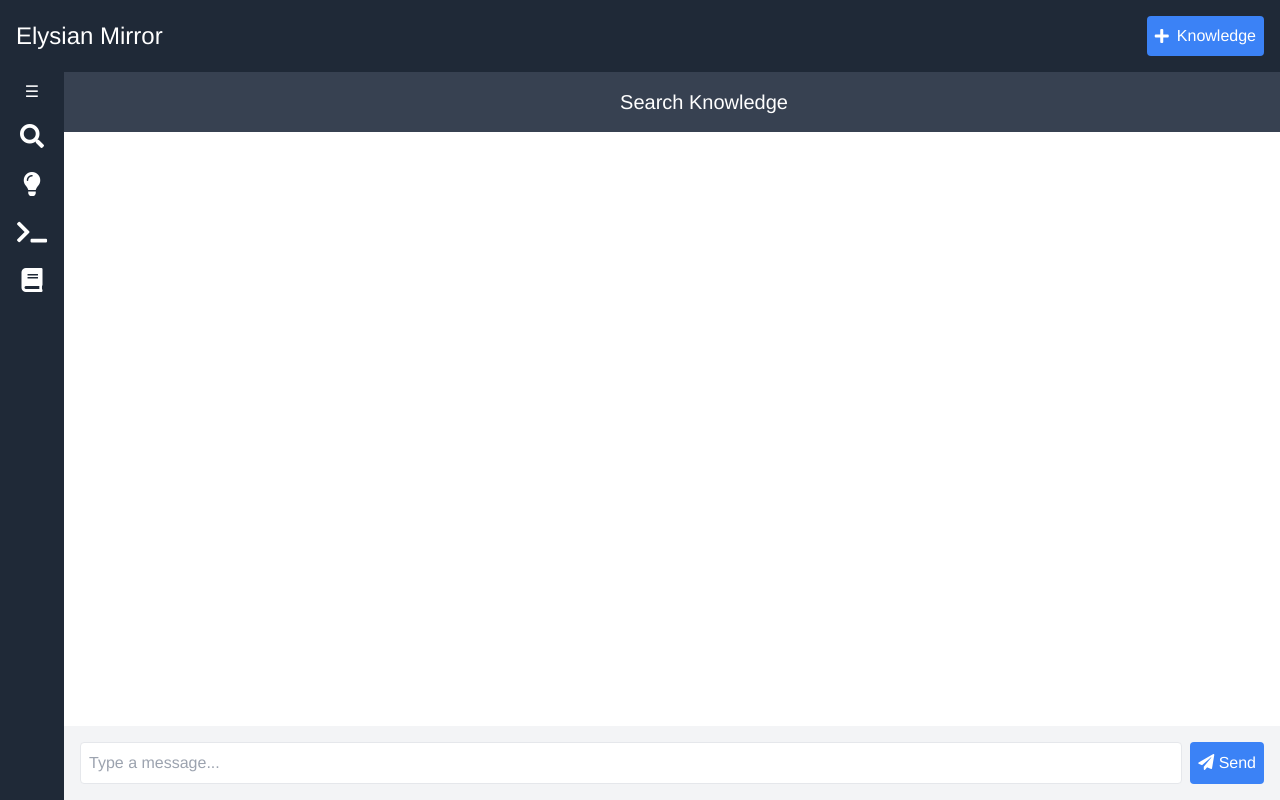
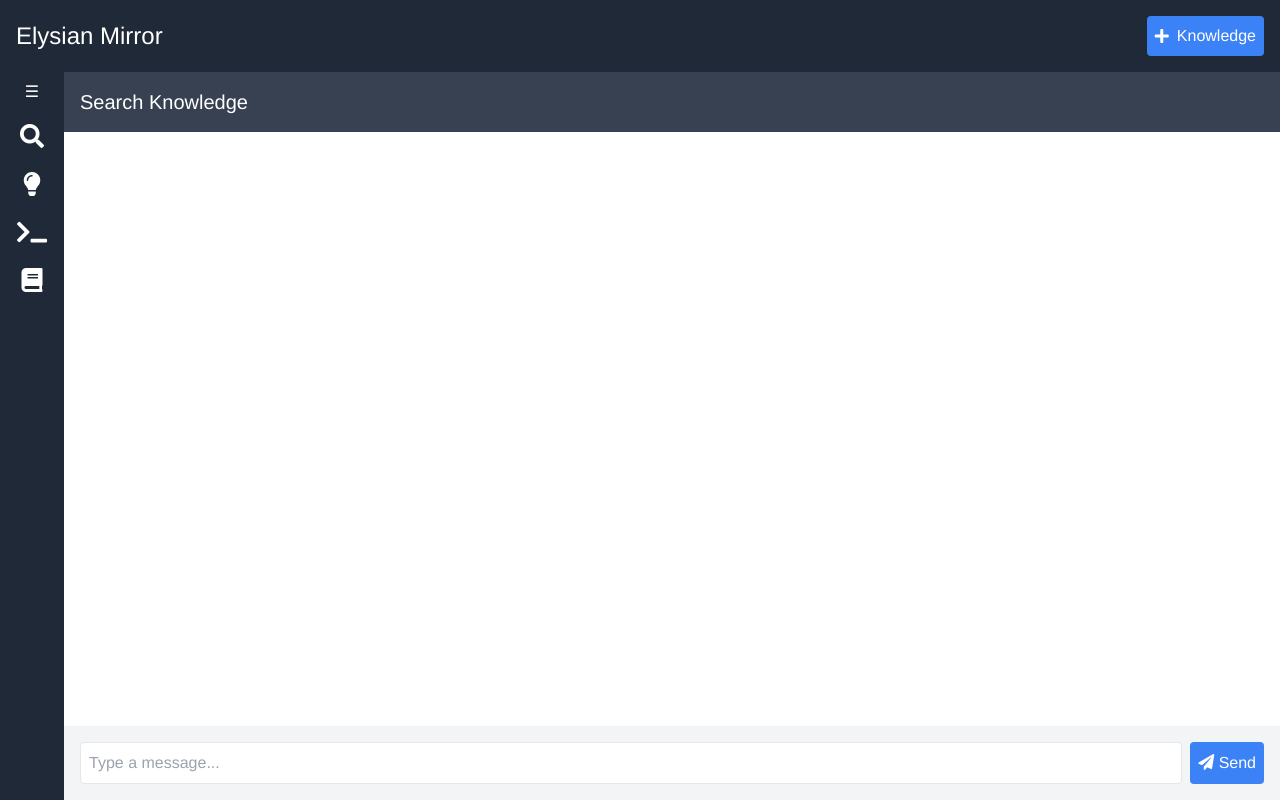
Before and after one commit to n3rdgir1/elysian-mirror, a Vue app in the folder frontend/: page /search-knowledge in a window 1280 px wide. Built offline with nearby package versions, Linux system fonts and the light colour scheme.

Commit message:
left-align sub titles

```diff
--- a/frontend/src/components/ChatWindow.vue
+++ b/frontend/src/components/ChatWindow.vue
@@ -1,7 +1,7 @@
 <template>
   <div class="flex flex-col h-full w-full">
     <div class="bg-gray-700 text-white p-4 fixed w-full">
-      <h2 class="text-xl">{{ title }}</h2>
+      <h2 class="text-xl text-left">{{ title }}</h2>
     </div>
     <div class="flex-1 overflow-y-auto p-4 mt-16">
       <div v-for="(message, index) in messages" :key="index" class="mb-2">
--- a/frontend/src/views/KnowledgeBase.vue
+++ b/frontend/src/views/KnowledgeBase.vue
@@ -1,7 +1,7 @@
 <template>
   <div class="flex flex-col h-full w-full">
     <div class="bg-gray-700 text-white p-4 fixed w-full">
-      <h1 class="text-2xl">Knowledge Base</h1>
+      <h1 class="text-2xl text-left">Knowledge Base</h1>
     </div>
     <div class="flex-1 overflow-y-auto p-4 mt-16">
       <ul>
--- a/frontend/src/views/SystemPrompt.vue
+++ b/frontend/src/views/SystemPrompt.vue
@@ -1,7 +1,7 @@
 <template>
   <div class="flex flex-col h-full w-full">
     <div class="bg-gray-700 text-white p-4 fixed w-full">
-      <h1 class="text-2xl">System Prompt</h1>
+      <h1 class="text-2xl text-left">System Prompt</h1>
     </div>
     <div class="flex-1 overflow-y-auto p-4 mt-16">
       <form @submit.prevent="saveSystemPrompt">
```
